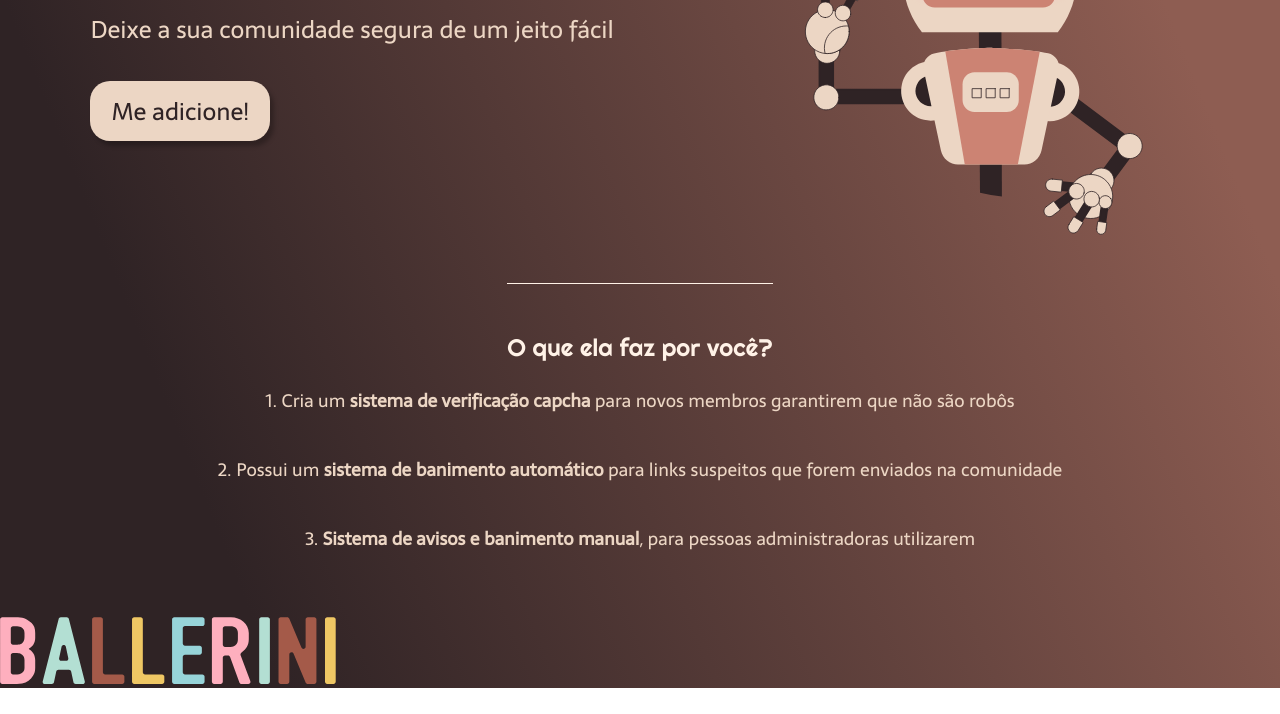
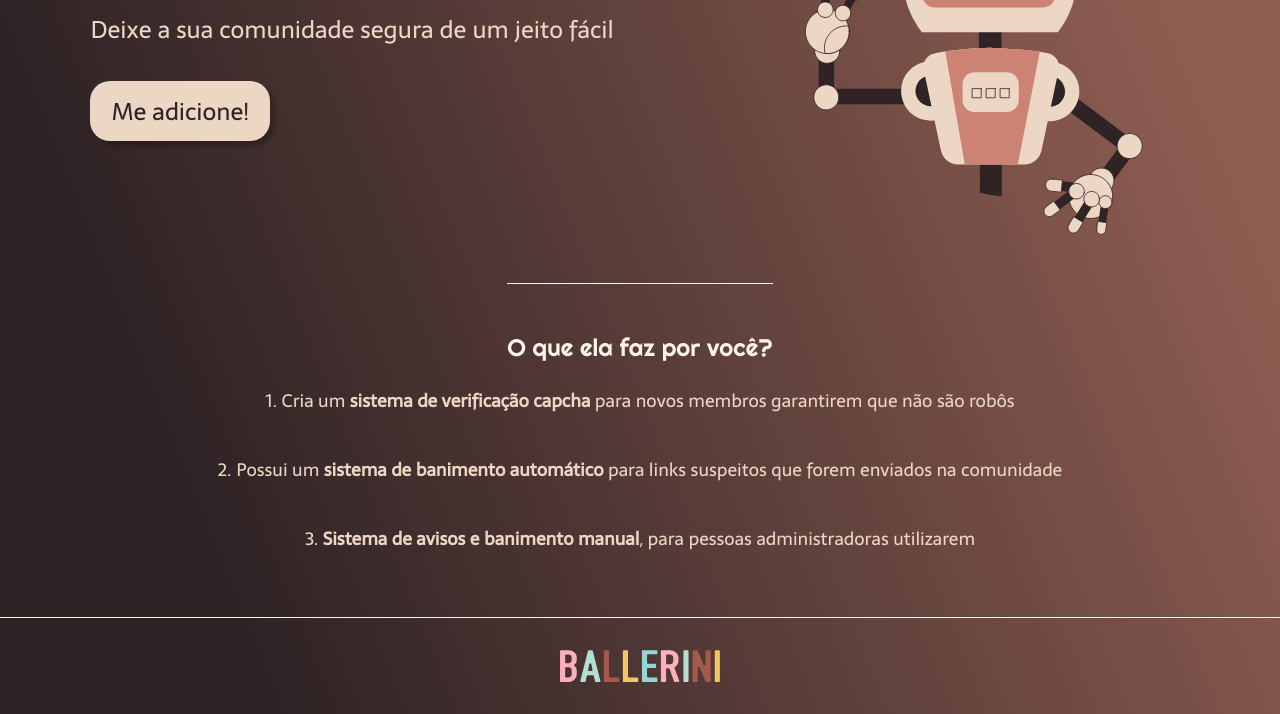
Before and after one commit to cristianmeelo/landing-page-ballerini, a plain HTML site: page index.html in a window 1280 px wide. Shown: the part 316-1030 px from the top of the page. Before the commit the page ends 1004 px from the top, so only its background shows below. Drawn offline with Linux system fonts and the light colour scheme.

Commit message:
.CSS rodape applied
.CSS rodape applied

```diff
--- a/style.css
+++ b/style.css
@@ -87,9 +87,9 @@ body {
     color: #2F2325;
   }
 
-  .conteudo-principal-escrito-botao : :hover {
-
-}
+  .conteudo-principal-escrito-botao:hover {
+    background-color: rgba(236, 214, 196, 0.53);
+  }
 
   .conteudo-principal-imagem {
     height: 430px;
@@ -125,3 +125,14 @@ body {
     color: #ECD6C4;
     margin-bottom: 16px;
   }
+
+  .rodape {
+    padding: 32px;
+    border-top:  0.4px solid #fff2e7;
+  }
+
+  .rodape-imagem {
+    height: 32px;
+    display: block;
+    margin: 0 auto;
+ }
```
